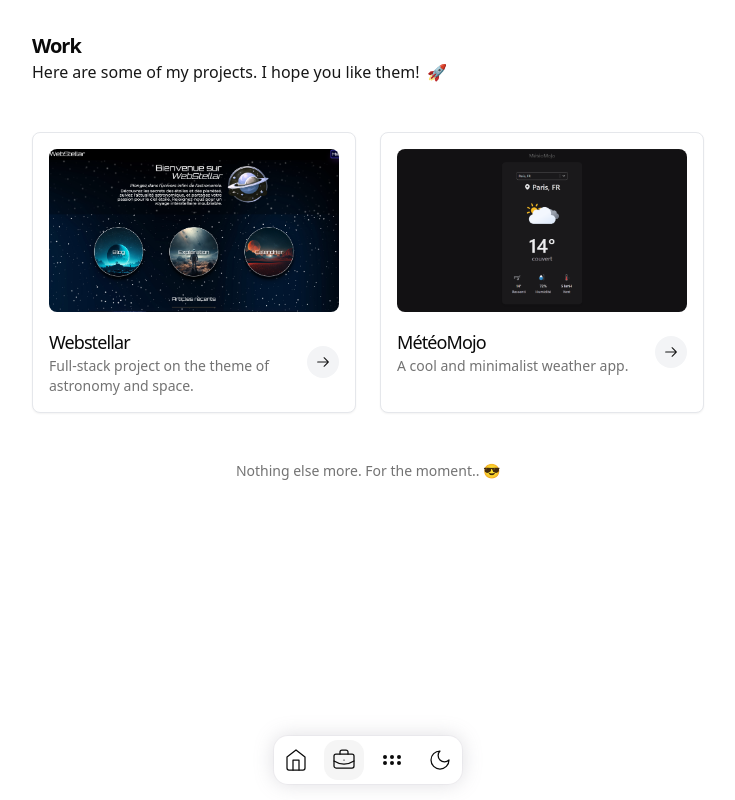
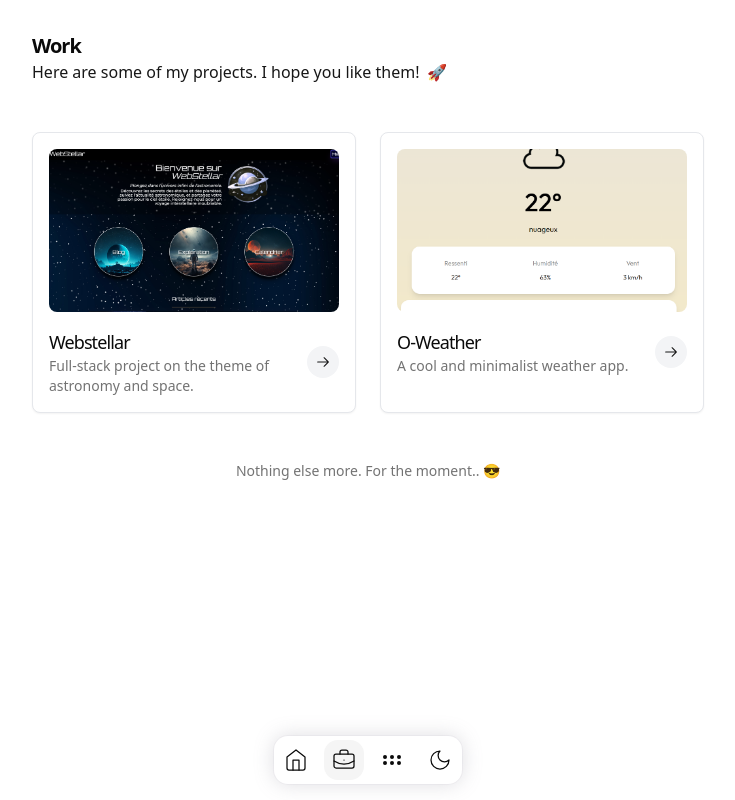
Before and after one commit to Martin-Rouault/NextJSPortfolio, a Next.js app: page /projects in a window 1280 px wide. Shown: the whole page, without its empty margins (272-1007 px from the left). Built offline with nearby package versions, Linux system fonts and the light colour scheme.

Commit message:
changed the import to o-weather project

```diff
--- a/app/locales/data.json
+++ b/app/locales/data.json
@@ -16,12 +16,12 @@
   },
   {
     "id": 2,
-    "project_name": "MétéoMojo",
-    "slug": "meteomojo",
+    "project_name": "O-Weather",
+    "slug": "o-weather",
     "small_description": "A cool and minimalist weather app.",
-    "image_path": "meteomojo.png",
-    "link": "https://meteomojo.vercel.app",
-    "description": "MétéoMojo is a small web application that gives you the weather in real time for the city you want. No ads, just what you need in one click.",
+    "image_path": "o-weather.png",
+    "link": "https://o-weather.surge.sh/",
+    "description": "O-Weather is a small web application that gives you the weather in real time for the city you want. No ads, just what you need in one click.",
     "title_1": "Built-in auto-completion",
     "content_1": "Auto-completion allows you to have a more precise city search by offering suggestions of matching cities as you type the first few letters.",
     "title_2": "Current weather",
--- a/components/component/projects/projectLates.tsx
+++ b/components/component/projects/projectLates.tsx
@@ -29,7 +29,7 @@ export default function ProjectLatest({
           <ButtonIcon />
         </Link>
       </div>
-      <PictureBackground imageSrc="/meteomojo.png" />
+      <PictureBackground imageSrc="/o-weather.png" />
     </div>
   );
 }
```
Also changed, not shown: public/meteomojo.png (deleted), public/o-weather.png (added).
